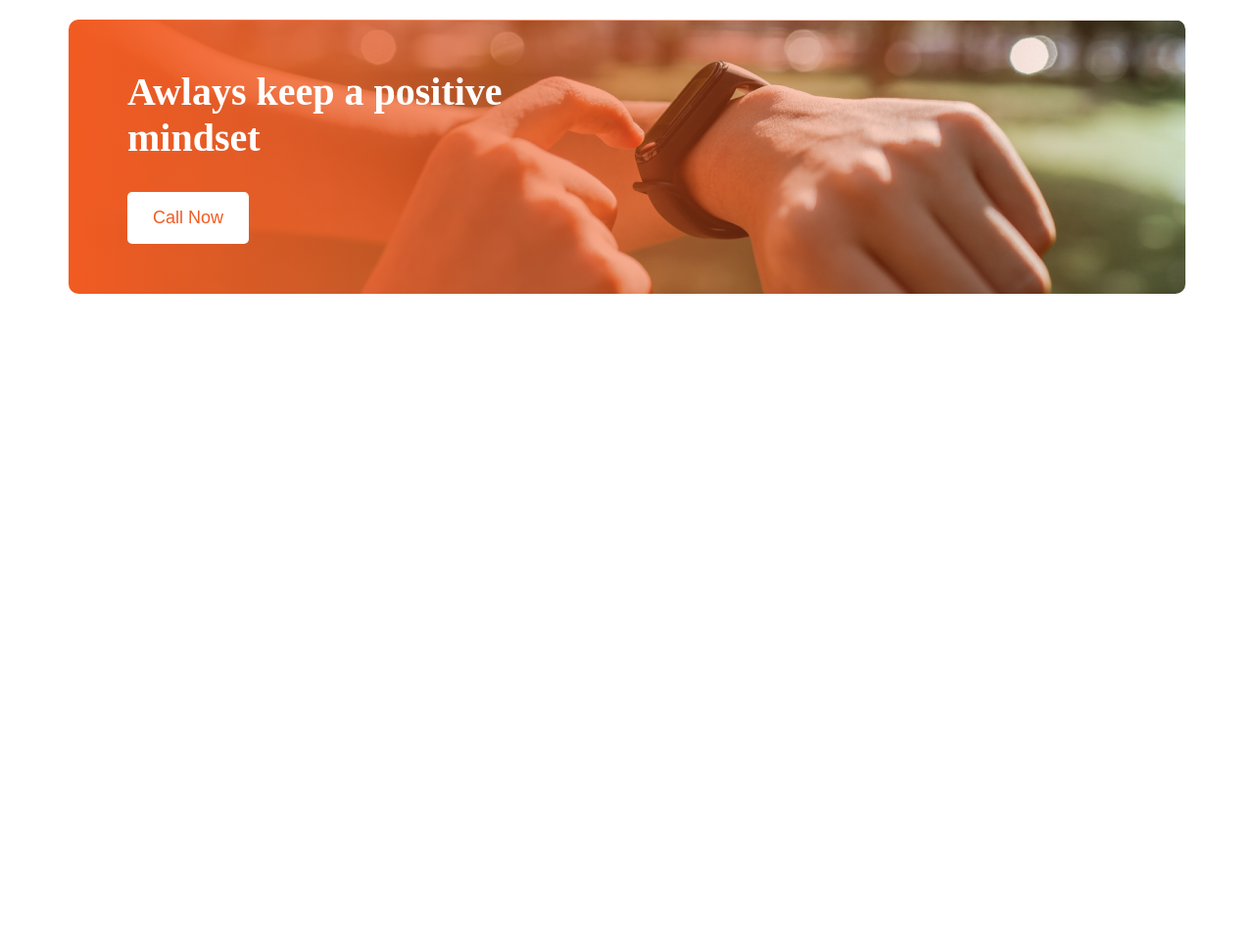
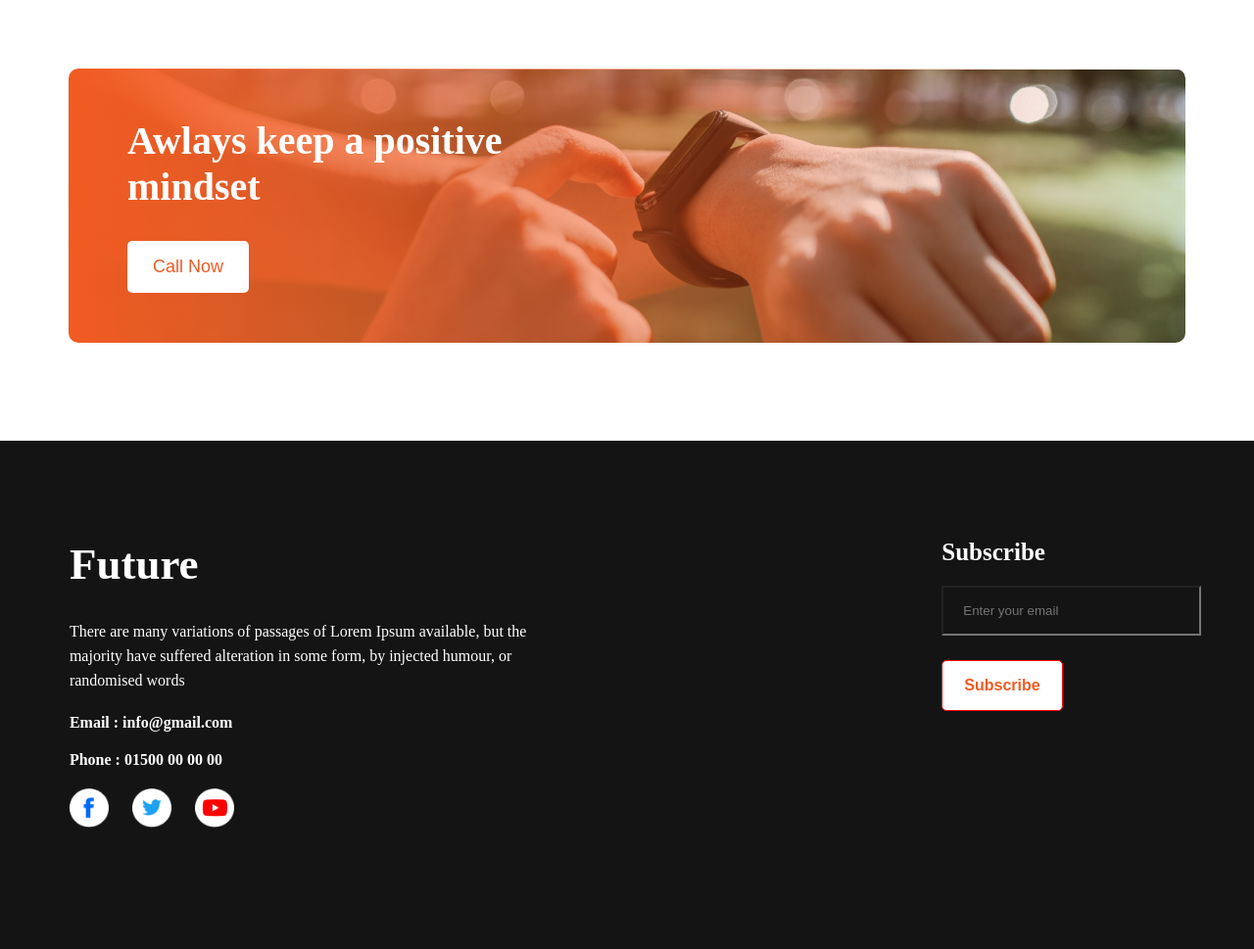
Before and after one commit to smshaown/new-year-new, a plain HTML site: page index.html in a window 1280 px wide. Shown: the part 2047-3016 px from the top of the page at 98% size. Before the commit the page ends 2347 px from the top, so only its background shows below. Drawn offline with Linux system fonts and the light colour scheme.

Commit message:
footer done

```diff
--- a/index.html
+++ b/index.html
@@ -80,7 +80,7 @@
             <div class="positive-container">
                 <div class="positive-item">
                     <h1 class="positive-title">Awlays keep a positive <br> mindset</h1>
-                    <button class="call-now">Call Now</button>
+                    <button class="btn-call-now">Call Now</button>
                 </div>
             </div>
          </section>
@@ -89,7 +89,28 @@
 
     <!-- footer section start  -->
     <footer>
+        <div class="footer-container">
+            <div class="footer-details">
+                <h1 class="footer-titlie">Future</h1>
+                <p class="footer-desc">There are many variations of passages of Lorem Ipsum available, but the majority have suffered alteration in some form, by injected humour, or randomised words</p>
+                <h5 class="footer-sub-title">Email : info@gmail.com</h5>
+                <h5 class="footer-sub-title">Phone : 01500 00 00 00</h5>
+                <div class="footer-img">
+                    <img src="images/icons/fb.png" alt="">
+                    <img src="images/icons/twitter.png" alt="">
+                    <img src="images/icons/youtube.png" alt="">
+                </div>
+            </div>
+            <div class="footer-subscribe">
+                <h3 class="subscribe-title">Subscribe</h3>
+                <input class="footer-input" type="email" placeholder="Enter your email">
+                <br>
+                <button class="btn-footer">Subscribe</button>
+            </div>
+            <div>
 
+            </div>
+        </div>
     </footer>
 
 
--- a/style.css
+++ b/style.css
@@ -116,7 +116,7 @@ main{
 
 /* positive section style start */
 .positive-item{
-    margin-top: 50px;
+    margin-top: 100px;
     width: 100%;
     height: 280px;
     background-image:linear-gradient(90deg, #F15B22 0%, rgba(241, 91, 34, 0) 100%), url("images/watch.png");
@@ -130,7 +130,7 @@ main{
     color: white;
 }
 
-.call-now{
+.btn-call-now{
     background-color: white;
     color: #F15B22;
     border-radius: 5px;
@@ -142,3 +142,75 @@ main{
 }
 
 /* positive section style start */
+footer{
+    background-color: #151414;
+    color:white;
+    margin-top: 100px;
+}
+
+.footer-container{
+    max-width: 1140px;
+    margin: 0 auto;
+    padding: 100px 0px;
+    display: flex;
+    justify-content: space-around;
+    gap: 25px;
+}
+
+.footer-details{}
+
+.footer-titlie{
+    font-weight: 700;
+    font-size: 45px;
+    margin-bottom: 30px;
+}
+
+.footer-desc{
+    font-weight: 400;
+    font-size: 16px;
+    width: 50%;
+    line-height: 25px;
+    margin-bottom: 22px;
+    color: #FFFFFF;
+}
+
+.footer-sub-title{
+    font-size: 16px;
+    margin: 20px 0px;
+    color: #FFFFFF;
+}
+.footer-img img{
+    width: 40px;
+    height: 40px;
+    margin-right: 20px;
+    margin-bottom: 20px;
+}
+
+
+.footer-subscribe{
+    margin-left: -180px;
+}
+
+.subscribe-title{
+    margin-bottom: 20px;
+    font-weight: 600;
+     font-size: 25px;
+}
+
+.btn-footer{
+   border: 1px solid red;
+   background-color: #FFFFFF;
+   padding: 16px 22px;
+   margin-top: 25px;
+   font-size: 16px;
+   color: #F15B22;
+   font-weight: bold;
+   border-radius: 5px;
+}
+
+.footer-input{
+    width: 100%;
+    background-color: #151414;
+    padding: 16px 20px;
+    color: white;
+}
```
